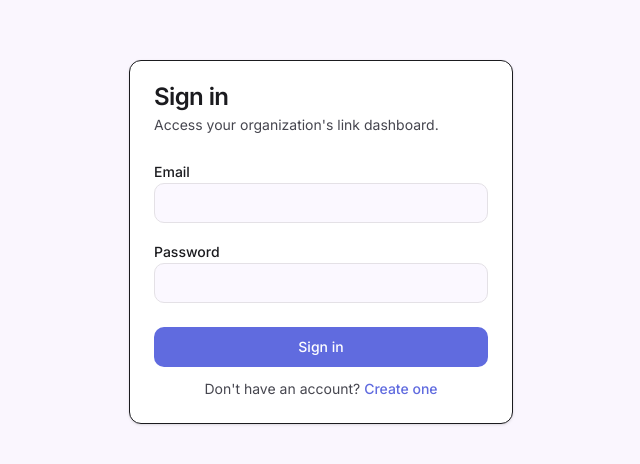
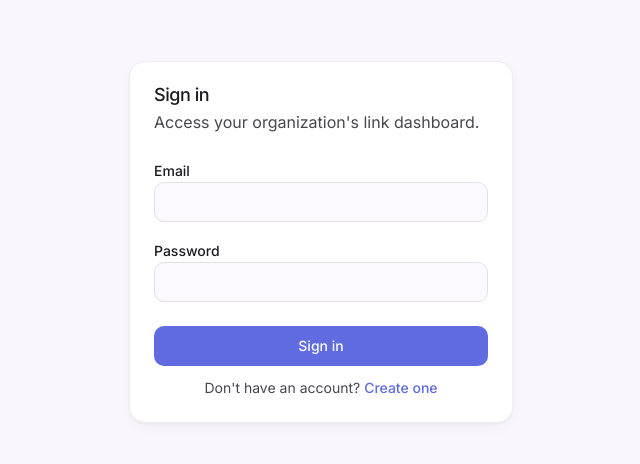
Before and after one commit to satyams98/Snapl, a React (Vite) app in the folder frontend/: page /login in a window 1280 px wide. Shown: the part 158-622 px from the top of the page, without its empty margins (319-959 px from the left). Built offline with nearby package versions, Linux system fonts and the light colour scheme; no server answers.

Commit message:
feat(ui): restyle Card and Badge with new tokens and semantic variants
Co-Authored-By: Claude Haiku 4.5 <noreply@anthropic.com>

```diff
--- a/frontend/src/components/ui/badge.tsx
+++ b/frontend/src/components/ui/badge.tsx
@@ -3,13 +3,16 @@ import { cva, type VariantProps } from "class-variance-authority";
 import { cn } from "@/lib/utils";
 
 const badgeVariants = cva(
-  "inline-flex items-center rounded-md border px-2 py-0.5 text-xs font-medium transition-colors",
+  "inline-flex items-center rounded-md border px-2 py-0.5 text-caption font-medium transition-colors",
   {
     variants: {
       variant: {
         default: "border-transparent bg-primary text-primary-foreground",
         secondary: "border-transparent bg-secondary text-secondary-foreground",
-        destructive: "border-transparent bg-destructive text-destructive-foreground",
+        destructive: "border-transparent bg-destructive-lighter text-destructive-dark",
+        success: "border-transparent bg-success-lighter text-success-dark",
+        warning: "border-transparent bg-warning-lighter text-warning-dark",
+        info: "border-transparent bg-info-lighter text-info-dark",
         outline: "text-foreground",
       },
     },
--- a/frontend/src/components/ui/card.tsx
+++ b/frontend/src/components/ui/card.tsx
@@ -2,7 +2,15 @@ import * as React from "react";
 import { cn } from "@/lib/utils";
 
 function Card({ className, ...props }: React.ComponentProps<"div">) {
-  return <div className={cn("rounded-lg border bg-card text-card-foreground shadow-sm", className)} {...props} />;
+  return (
+    <div
+      className={cn(
+        "rounded-xl border border-border/60 bg-card text-card-foreground shadow-[var(--shadow-card)]",
+        className,
+      )}
+      {...props}
+    />
+  );
 }
 
 function CardHeader({ className, ...props }: React.ComponentProps<"div">) {
@@ -10,11 +18,11 @@ function CardHeader({ className, ...props }: React.ComponentProps<"div">) {
 }
 
 function CardTitle({ className, ...props }: React.ComponentProps<"h3">) {
-  return <h3 className={cn("text-2xl font-semibold leading-none tracking-tight", className)} {...props} />;
+  return <h3 className={cn("text-h6 font-medium leading-none tracking-tight", className)} {...props} />;
 }
 
 function CardDescription({ className, ...props }: React.ComponentProps<"p">) {
-  return <p className={cn("text-sm text-muted-foreground", className)} {...props} />;
+  return <p className={cn("text-body2 text-muted-foreground", className)} {...props} />;
 }
 
 function CardContent({ className, ...props }: React.ComponentProps<"div">) {
```
